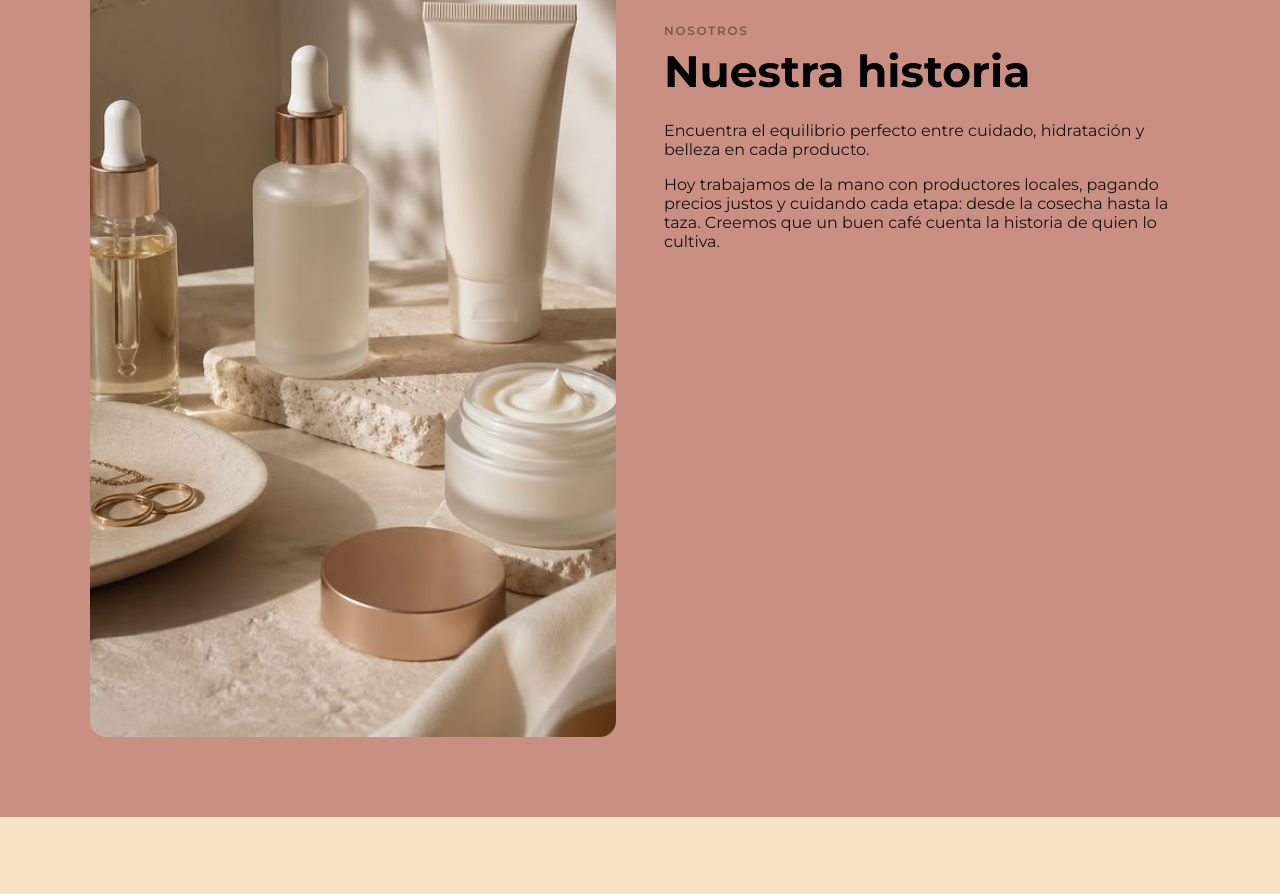
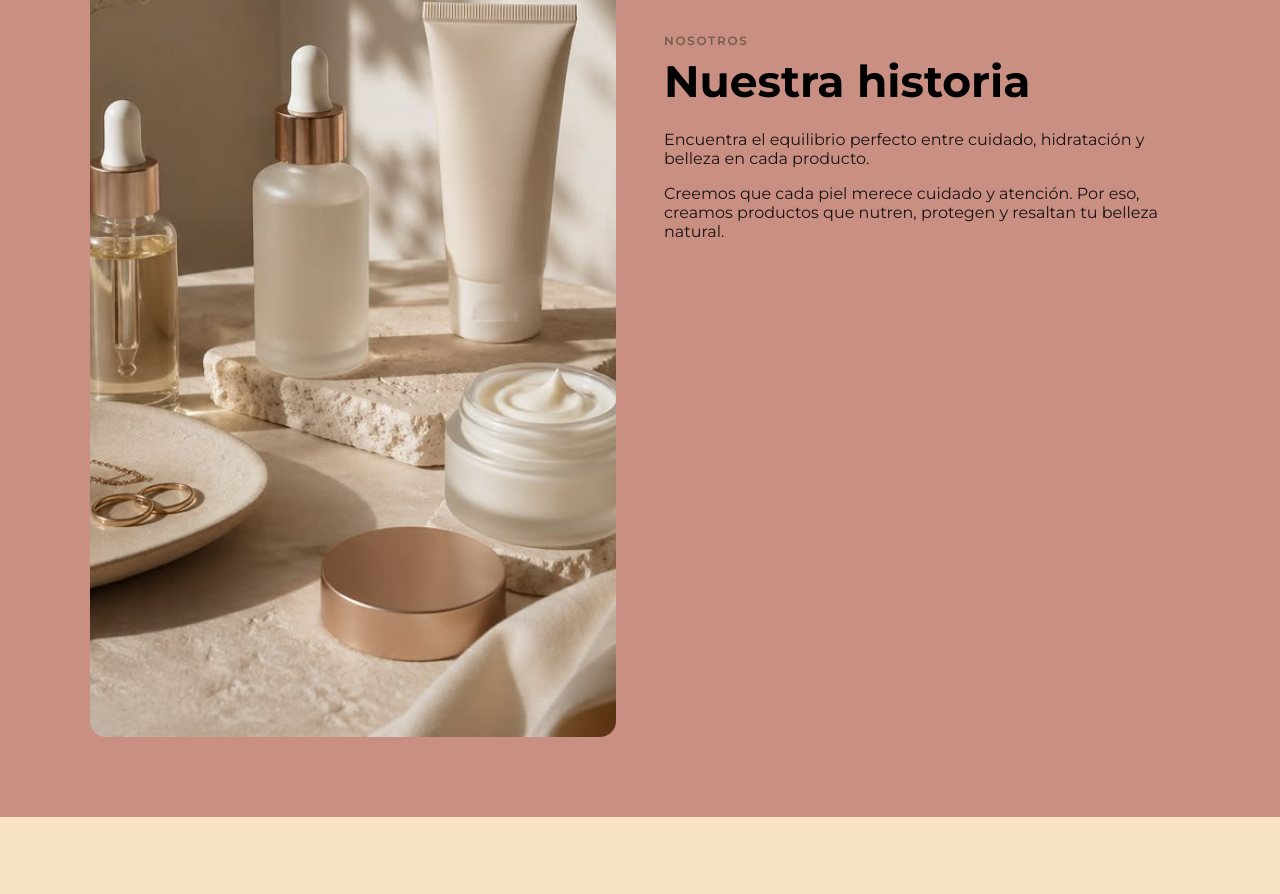
Before and after one commit to ng-jimenez/glowlab, a plain HTML site: page index.html in a window 1280 px wide. Shown: the part 1965-2859 px from the top of the page. Drawn offline with nearby package versions, Linux system fonts and the light colour scheme; a web font is replaced by a local one.

Commit message:
E2-Nosotros-Productos-Glow Lab-20 NOV

```diff
--- a/index.html
+++ b/index.html
@@ -96,7 +96,7 @@
             Encuentra el equilibrio perfecto entre cuidado, hidratación y belleza en cada producto.
           </p>
           <p class="about-text">
-            Hoy trabajamos de la mano con productores locales, pagando precios justos y cuidando cada etapa: desde la cosecha hasta la taza. Creemos que un buen café cuenta la historia de quien lo cultiva.
+            Creemos que cada piel merece cuidado y atención. Por eso, creamos productos que nutren, protegen y resaltan tu belleza natural.
           </p>
         </div>
       </div>
```
